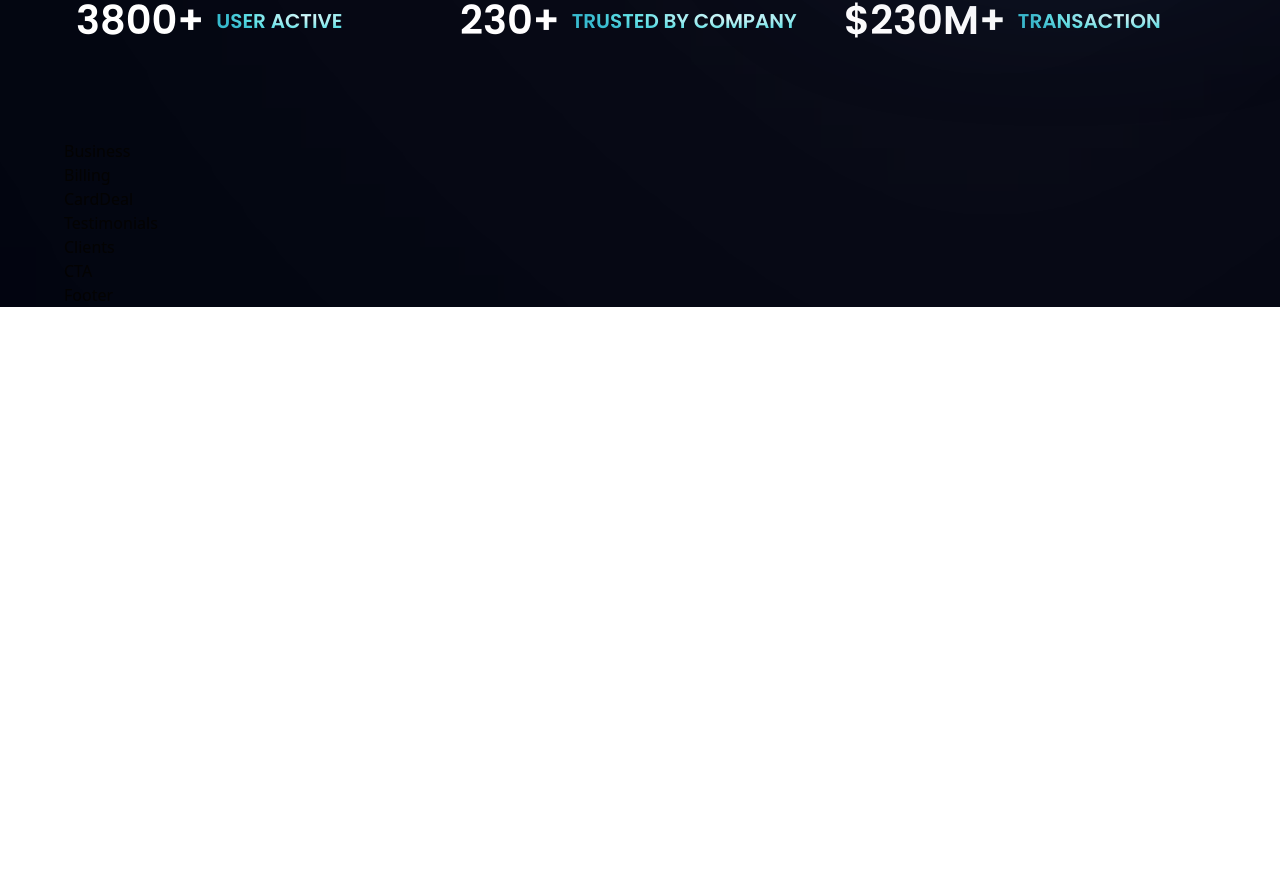
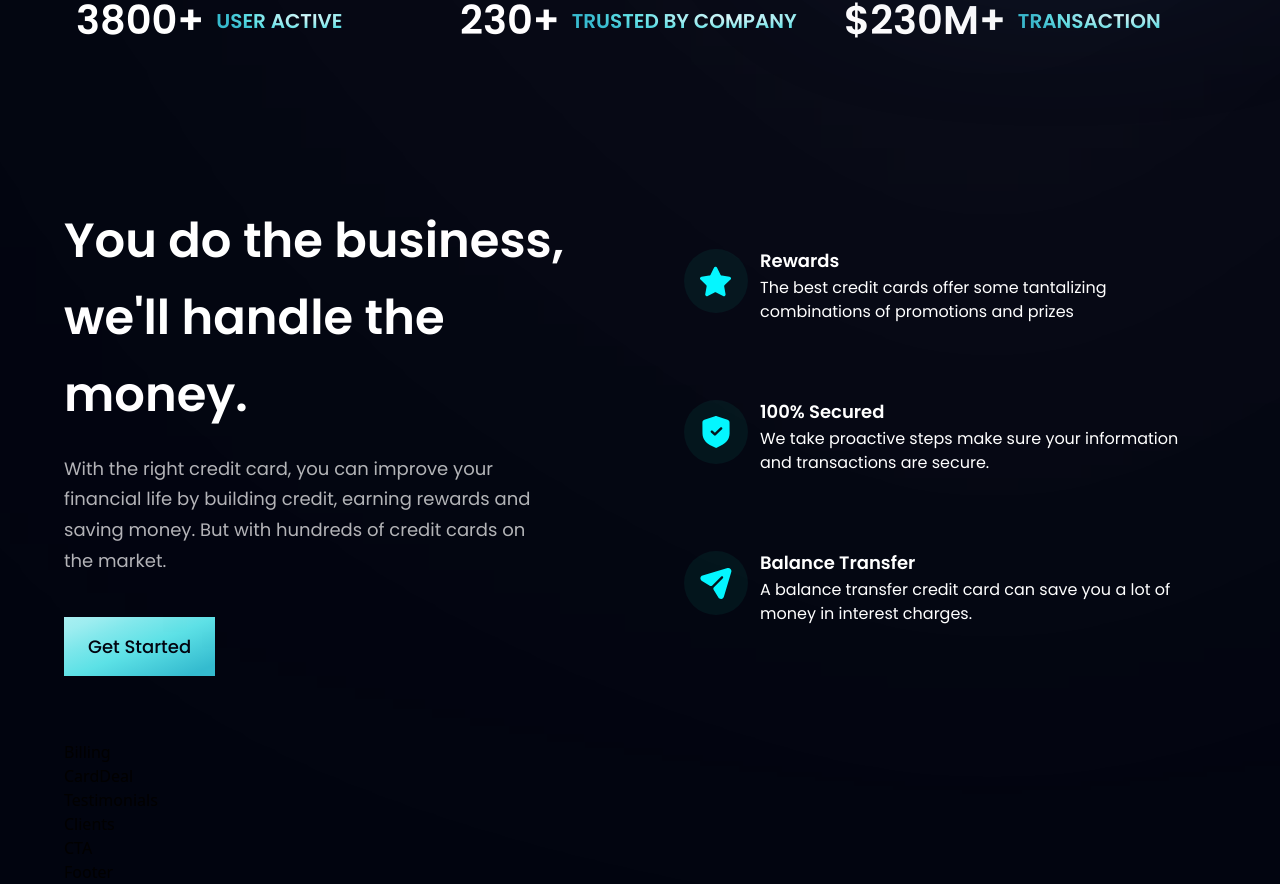
Before and after one commit to Clupai8o0/bank-modern-app, a React (Vite) app: page / in a window 1280 px wide. Shown: the part 806-1690 px from the top of the page. Before the commit the page ends 1113 px from the top, so only its background shows below. Built offline with nearby package versions, Linux system fonts and the light colour scheme.

Commit message:
business section complete

```diff
--- a/src/components/Business.jsx
+++ b/src/components/Business.jsx
@@ -1,9 +1,54 @@
-import React from 'react'
+import React from "react";
+
+import { features } from "../constants";
+import styles, { layout } from "../style";
+import Button from "./Button";
+
+const FeatureCard = ({ icon, title, content, index }) => (
+	<div
+		className={`flex flex-row p-6 rounded-[20px] ${
+			index !== features.length - 1 ? "mb-6" : "mb-0"
+		} feature-card`}
+	>
+		<div
+			className={`w-[64px] h-[64px] rounded-full ${styles.flexCenter} bg-dimBlue`}
+		>
+			<img src={icon} alt="icon" className="w-[50%] h-[50%] object-contain" />
+		</div>
+		<div className="flex-1 flex flex-col ml-3">
+			<h4 className="font-poppins font-semibold text-white text-[18px] leading-[23px] mb-1">
+				{title}
+			</h4>
+			<p className="font-poppins font-normal text-white text-[16px] leading-[24px] mb-1">
+				{content}
+			</p>
+		</div>
+	</div>
+);
 
 const Business = () => {
-  return (
-    <div>Business</div>
-  )
-}
+	return (
+		<section id="features" className={layout.section}>
+			<div className={layout.sectionInfo}>
+				<h2 className={styles.heading2}>
+					You do the business, <br className="sm:block hidden" /> we'll handle
+					the money.
+				</h2>
+				<p className={`${styles.paragraph} max-w-[470px] mt-5`}>
+					With the right credit card, you can improve your financial life by
+					building credit, earning rewards and saving money. But with hundreds
+					of credit cards on the market.
+				</p>
+				<Button styles="mt-10" />
+			</div>
 
-export default Business
+			<div className={`${layout.sectionImg} flex-col`}>
+				{features.map((feature, index) => (
+					<FeatureCard key={feature.id} {...feature} index={index} />
+				))}
+			</div>
+		</section>
+	);
+};
+
+export default Business;
--- a/src/components/Button.jsx
+++ b/src/components/Button.jsx
@@ -1,9 +1,14 @@
-import React from 'react'
+import React from "react";
 
-const Button = () => {
-  return (
-    <div>Button</div>
-  )
-}
+const Button = ({ styles }) => {
+	return (
+		<button
+			type="button"
+			className={`py-4 px-6 bg-blue-gradient font-poppins font-medium text-[18px] text-primary outline-none ${styles}`}
+		>
+			Get Started
+		</button>
+	);
+};
 
-export default Button
+export default Button;
```
